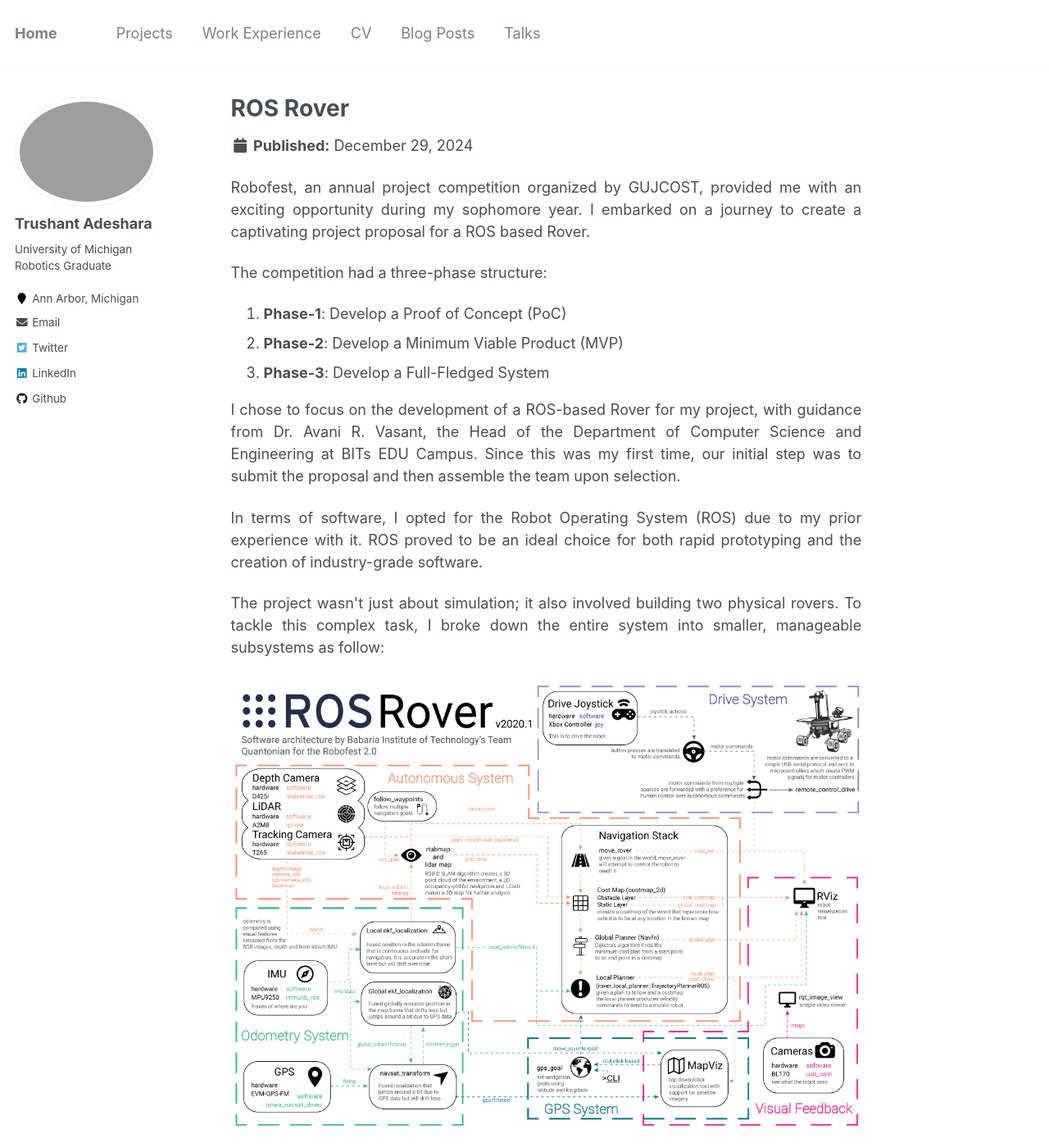
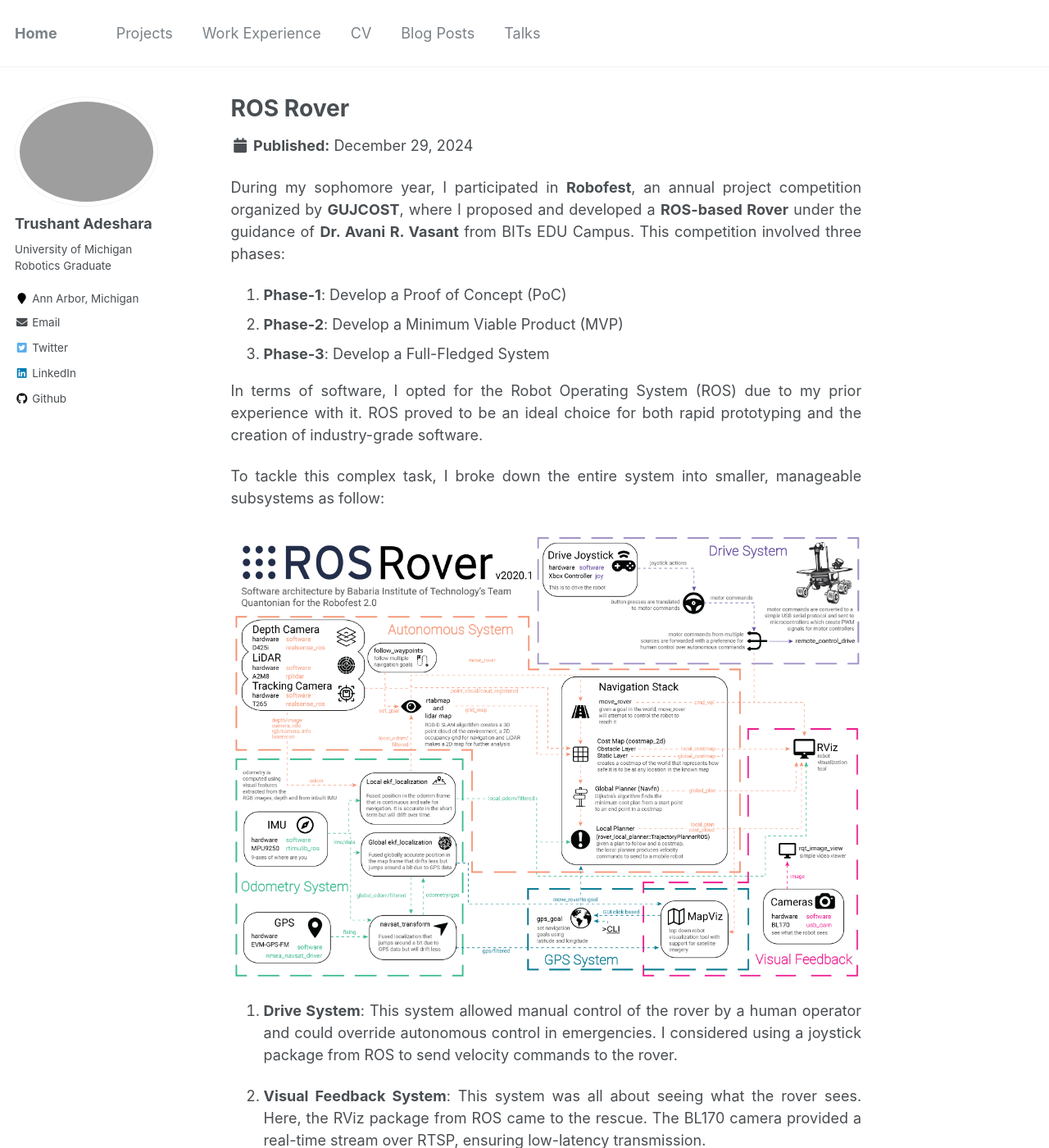
Before and after one commit to trushant05/trushant05.github.io, a Jekyll site: the page built from _projects/project-2.md, in a window 1280 px wide and 1400 px high. Shown: the whole window at 82% size. Built offline with Jekyll 4.4.1, drawn with Linux system fonts in a browser that asks for light colours; some of the changed text lies outside the part shown.

Commit message:
update ROS Rover project details

```diff
--- a/_projects/project-2.md
+++ b/_projects/project-2.md
@@ -4,48 +4,44 @@ collection: projects
 ---
 
 <p style="text-align: justify">
-Robofest, an annual project competition organized by GUJCOST, provided me with an exciting opportunity during my sophomore year. I embarked on a journey to create a captivating project proposal for a ROS based Rover.</p>
+During my sophomore year, I participated in <b>Robofest</b>, an annual project competition organized by <b>GUJCOST</b>, where I proposed and developed a <b>ROS-based Rover</b> under the guidance of <b>Dr. Avani R. Vasant</b> from BITs EDU Campus. This competition involved three phases:</p>
 
-The competition had a three-phase structure:
 1. **Phase-1**: Develop a Proof of Concept (PoC)
 2. **Phase-2**: Develop a Minimum Viable Product (MVP)
 3. **Phase-3**: Develop a Full-Fledged System
 
 <p style="text-align: justify">
-I chose to focus on the development of a ROS-based Rover for my project, with guidance from Dr. Avani R. Vasant, the Head of the Department of Computer Science and Engineering at BITs EDU Campus. Since this was my first time, our initial step was to submit the proposal and then assemble the team upon selection.</p>
-
-<p style="text-align: justify">
 In terms of software, I opted for the Robot Operating System (ROS) due to my prior experience with it. ROS proved to be an ideal choice for both rapid prototyping and the creation of industry-grade software.</p>
 
 <p style="text-align: justify">
-The project wasn't just about simulation; it also involved building two physical rovers. To tackle this complex task, I broke down the entire system into smaller, manageable subsystems as follow:</p>
+To tackle this complex task, I broke down the entire system into smaller, manageable subsystems as follow:</p>
 
 <p style="text-align:center">
 <img src='/images/projects/ros_rover/sf.png'></p>
 
-<p style="text-align: justify">
-1. <b>Drive System</b>: This system allowed manual control of the rover by a human operator and could override autonomous control in emergencies. I considered using a joystick package from ROS to send velocity commands to the rover.</p>
+1. <p style="text-align: justify">
+<b>Drive System</b>: This system allowed manual control of the rover by a human operator and could override autonomous control in emergencies. I considered using a joystick package from ROS to send velocity commands to the rover.</p>
+
+2. <p style="text-align: justify">
+<b>Visual Feedback System</b>: This system was all about seeing what the rover sees. Here, the RViz package from ROS came to the rescue. The BL170 camera provided a real-time stream over RTSP, ensuring low-latency transmission.</p>
+
+3. <p style="text-align: justify">
+<b>GPS System</b>: Although part of the Autonomous System, it was worth explaining separately. GPS data was used for monitoring long-distance tasks and providing visualization feedback on MapViz. Additionally, it enabled us to set goals on the map, which the rover could then execute.</p>
+
+4. <p style="text-align: justify">
+<b>Autonomous System</b>: The heart of the project, this system guided the rover to reach and execute goals. The rover featured a depth camera to avoid obstacles in its path, LiDAR for mapping and navigation, and a tracking camera for recalibrating LiDAR in case of false localization. The IMU played a crucial role in keeping the rover's motion in check.</p>
+
+5. <p style="text-align: justify">
+<b>Odometry System</b>: This system received feedback from the motors when velocity commands were issued by either the Autonomous System or the Drive System. Using tick odometry, the motors were controlled more efficiently.</p>
+
+6. <p style="text-align: justify">
+<b>Navigation Stack</b>: When a specific task was assigned to the rover, it would map the environment on the fly if the map wasn't already available. The Cost Map included an obstacle layer for dynamic obstacles and a static layer for objects expected to remain stationary. The Global planner generated the overall path, while the local planner was continually adapted for shorter durations.</p>
 
 <p style="text-align: justify">
-2. <b>Visual Feedback System</b>: This system was all about seeing what the rover sees. Here, the RViz package from ROS came to the rescue. The BL170 camera provided a real-time stream over RTSP, ensuring low-latency transmission.</p>
-
-<p style="text-align: justify">
-3. <b>GPS System</b>: Although part of the Autonomous System, it was worth explaining separately. GPS data was used for monitoring long-distance tasks and providing visualization feedback on MapViz. Additionally, it enabled us to set goals on the map, which the rover could then execute.</p>
-
-<p style="text-align: justify">
-4. <b>Autonomous System</b>: The heart of the project, this system guided the rover to reach and execute goals. The rover featured a depth camera to avoid obstacles in its path, LiDAR for mapping and navigation, and a tracking camera for recalibrating LiDAR in case of false localization. The IMU played a crucial role in keeping the rover's motion in check.</p>
-
-<p style="text-align: justify">
-5. <b>Odometry System</b>: This system received feedback from the motors when velocity commands were issued by either the Autonomous System or the Drive System. Using tick odometry, the motors were controlled more efficiently.</p>
-
-<p style="text-align: justify">
-6. <b>Navigation Stack</b>: When a specific task was assigned to the rover, it would map the environment on the fly if the map wasn't already available. The Cost Map included an obstacle layer for dynamic obstacles and a static layer for objects expected to remain stationary. The Global planner generated the overall path, while the local planner was continually adapted for shorter durations.</p>
-
-<p style="text-align: justify">
-Regarding hardware, we considered two flow diagrams. The major differences revolved around the power of actuators, the number of sensors, and the single-board computer in use.</p>
+For hardware, I explored two distinct flow diagrams, differing primarily in actuator power, sensor configurations, and the choice of single-board computers, tailored to meet the project's requirements.</p>
 
 <p style="text-align:center">
 <img src='/images/projects/ros_rover/hw.jpg'></p>
 
 <p style="text-align: justify">
-Though I didn't qualify for the next round, I learnt how to design system and software architecture for robotics systems - Rovers.</p>
+Although I did not advance to the next round, the experience provided invaluable insights into designing system and software architectures for robotics systems, particularly Rovers.</p>
```
Also changed, not shown: 4 other files.
